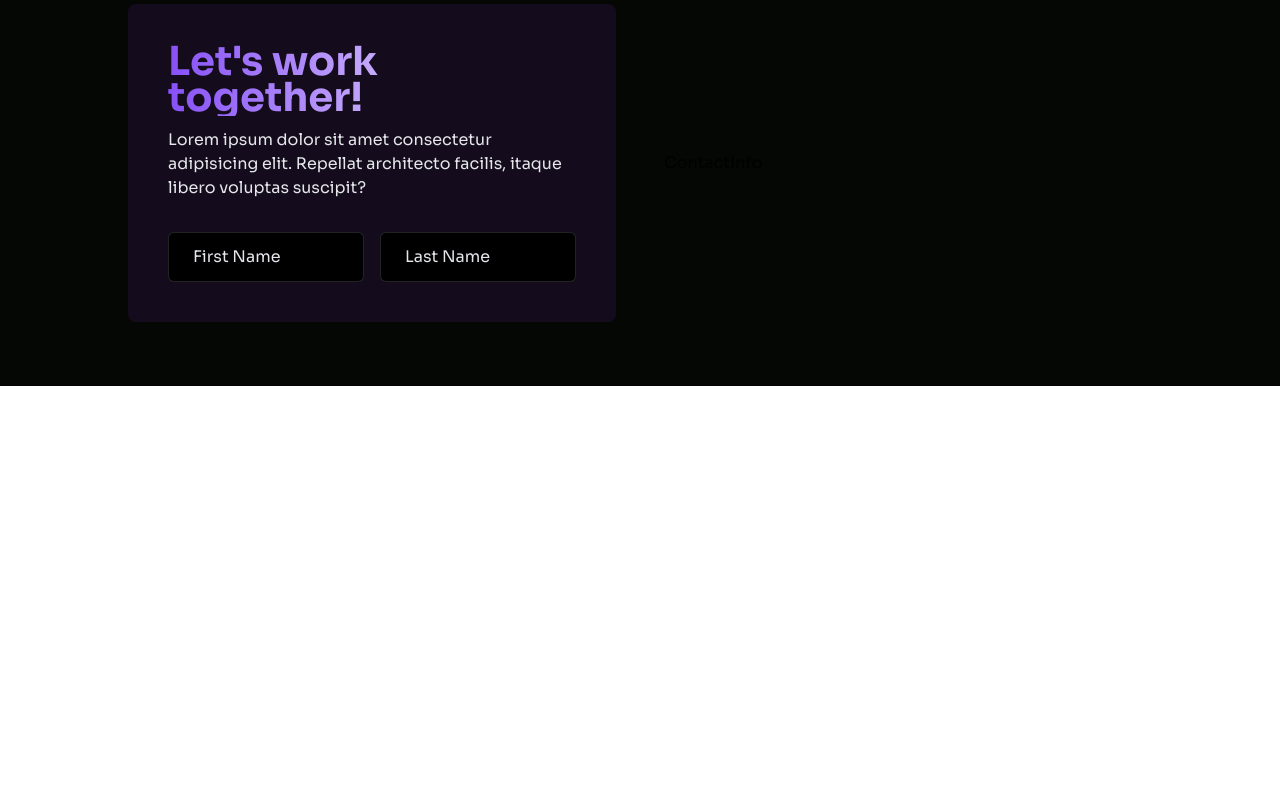
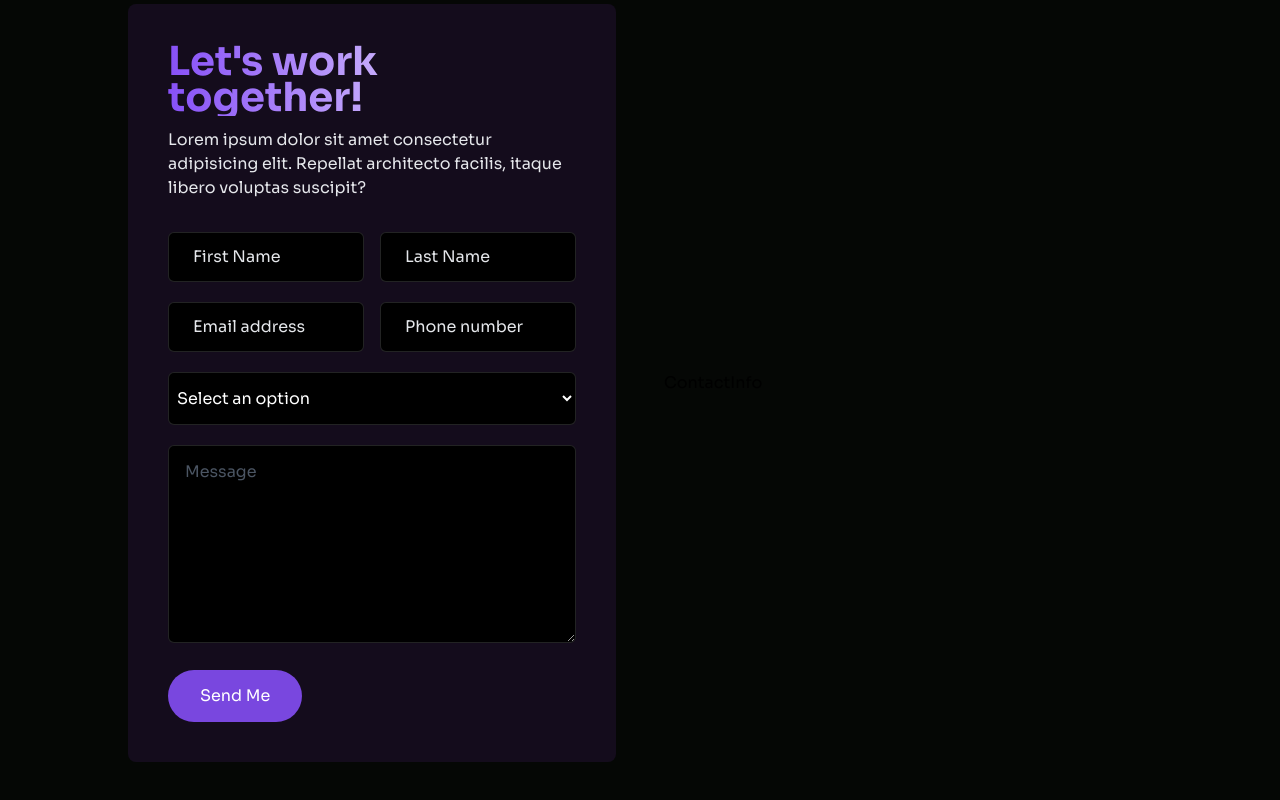
Before and after one commit to codeftsaikat/portfolio, a Next.js app: page / in a window 1280 px wide. Shown: the part 6252-7052 px from the top of the page. Before the commit the page ends 6638 px from the top, so only its background shows below. Built offline with nearby package versions, Linux system fonts and the light colour scheme.

Commit message:
update contact page form

```diff
--- a/components/Home/Contact/ContactForm.tsx
+++ b/components/Home/Contact/ContactForm.tsx
@@ -20,6 +20,34 @@ const ContactForm = () => {
                  className='flex-1 bg-black text-white placeholder:text-gray-200 px-6 py-3 rounded-md border-[1.5px] border-gray-200 border-opacity-15 outline-none w-full'
                  />
             </div>
+            <div className='flex flex-col mt-5 md:flex-row items-center justify-center gap-4'>
+                <input
+                 type="email"
+                 placeholder='Email address'
+                 className='flex-1 bg-black text-white placeholder:text-gray-200 px-6 py-3 rounded-md border-[1.5px] border-gray-200 border-opacity-15 outline-none w-full'
+                 />
+                <input
+                 type="text"
+                 placeholder='Phone number'
+                 className='flex-1 bg-black text-white placeholder:text-gray-200 px-6 py-3 rounded-md border-[1.5px] border-gray-200 border-opacity-15 outline-none w-full'
+                 />
+            </div>
+            <div>
+                <select className='text-white bg-black mt-5 w-full placeholder:text-gray-600 px-1 py-3.5 rounded-md border-[1.5px] border-gray-200 border-opacity-15 outline-none'>
+                    <option value="" disabled selected>Select an option</option>
+                    <option value="frontend">Frontend Development</option>
+                    <option value="backend">Backend Development</option>
+                    <option value="fullstack">Fullstack Development</option>
+                </select>
+            </div>
+            <textarea
+             rows={7}
+             placeholder='Message'
+             className='text-white bg-black mt-5 w-full placeholder:text-gray-600 px-4 py-3.5 rounded-md border-[1.5px] border-gray-200 border-opacity-15 outline-none'>
+            </textarea>
+            <div className='mt-5'>
+                 <button className='px-8 py-3.5 bg-[#7947df] text-white hover:bg-[#5c2fb7] transition-all duration-150 rounded-full'>Send Me</button>
+            </div>
         </form>
     </div>
   )
```
